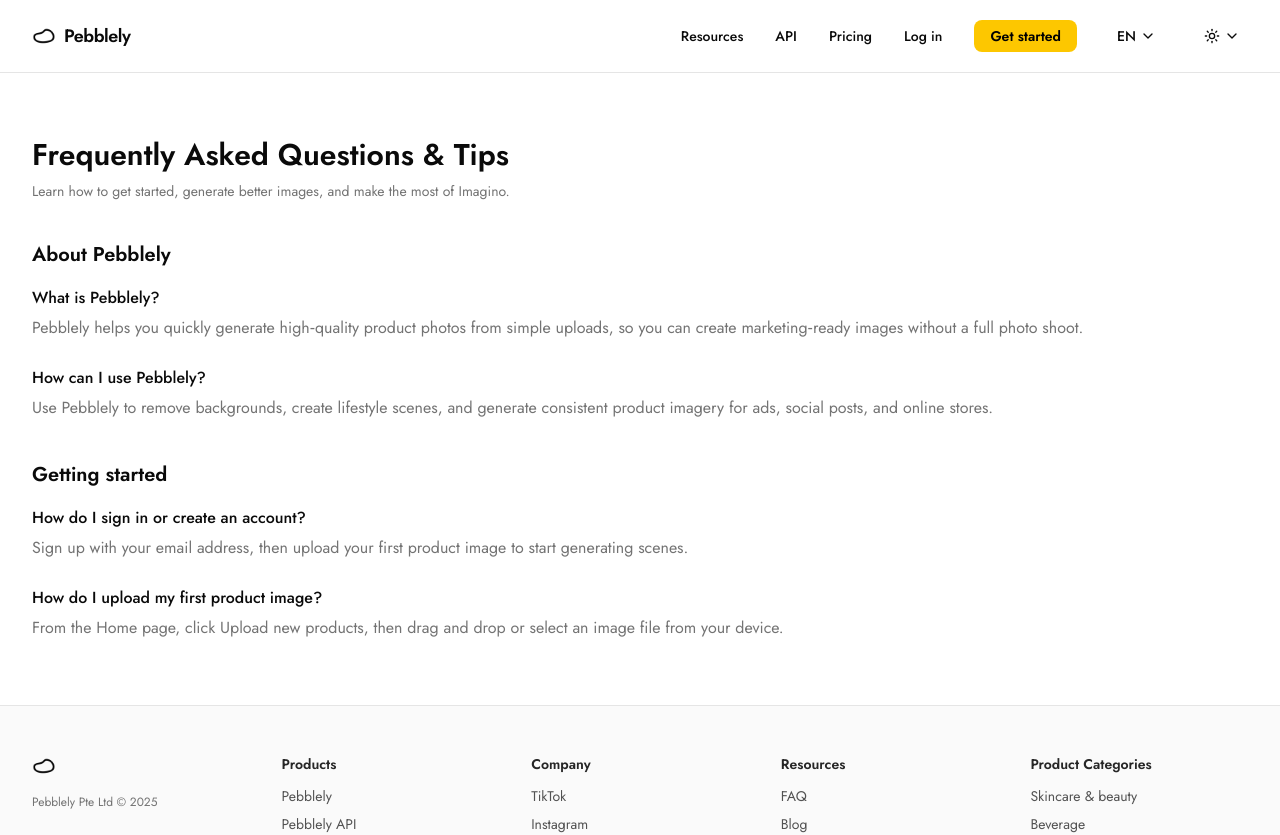
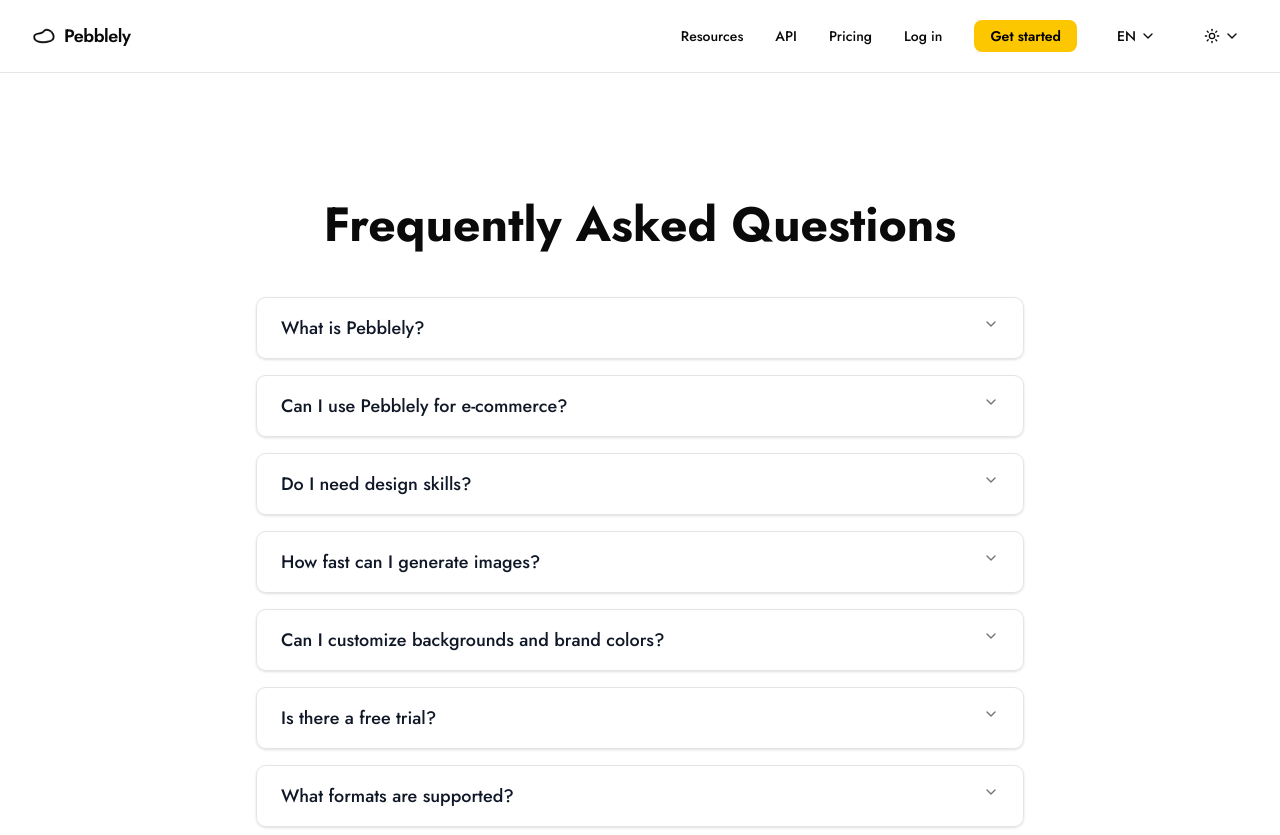
Before and after one commit to el-3agamy/imagino, a Next.js app: page /en/faq in a window 1280 px wide. Shown: the top 835 px of the page. Built offline with nearby package versions, Linux system fonts and the light colour scheme.

Commit message:
re-build + style FAQ page.

```diff
--- a/package.json
+++ b/package.json
@@ -10,6 +10,7 @@
   },
   "dependencies": {
     "@hookform/resolvers": "^5.2.2",
+    "@radix-ui/react-accordion": "^1.2.12",
     "@radix-ui/react-avatar": "^1.1.11",
     "@radix-ui/react-checkbox": "^1.3.3",
     "@radix-ui/react-dialog": "^1.1.15",
--- /dev/null
+++ b/src/app/[lang]/(website)/faq/_data/faq.ts
@@ -0,0 +1,49 @@
+interface IFAQ {
+  question: string;
+  answer: string;
+}
+
+const faqData: IFAQ[] = [
+  {
+    question: "What is Pebblely?",
+    answer: "Pebblely is an AI-powered product photography platform that helps you generate professional product images quickly and efficiently."
+  },
+  {
+    question: "Can I use Pebblely for e-commerce?",
+    answer: "Yes! You can generate product images for Shopify, WooCommerce, or any online store. It works with any product category."
+  },
+  {
+    question: "Do I need design skills?",
+    answer: "No design skills are required. The AI automatically handles all image generation based on your instructions."
+  },
+  {
+    question: "How fast can I generate images?",
+    answer: "You can generate multiple high-quality product images in a few minutes, depending on the number of products."
+  },
+  {
+    question: "Can I customize backgrounds and brand colors?",
+    answer: "Yes! You can specify background styles, brand colors, and other attributes for your images."
+  },
+  {
+    question: "Is there a free trial?",
+    answer: "Pebblely offers a free trial so you can test the platform and generate sample images before subscribing."
+  },
+  {
+    question: "What formats are supported?",
+    answer: "The platform allows you to download images in standard formats such as JPG and PNG."
+  },
+  {
+    question: "Can I use my own reference images?",
+    answer: "Yes, you can upload reference images to guide the AI in generating your desired product shots."
+  },
+  {
+    question: "Is my data secure?",
+    answer: "Pebblely follows strict security protocols to ensure your images and data are protected."
+  },
+  {
+    question: "Can I collaborate with team members?",
+    answer: "Yes, you can share projects and collaborate with team members directly within the platform."
+  },
+];
+
+export default faqData ;
--- a/src/app/[lang]/(website)/faq/page.tsx
+++ b/src/app/[lang]/(website)/faq/page.tsx
@@ -1,67 +1,34 @@
-import Section from '@/components/shared/Section/Section';
-import Container from '@/components/shared/Container/Container';
+"use client";
 
-const faqs = [
-  {
-    category: 'About Pebblely',
-    items: [
-      {
-        q: 'What is Pebblely?',
-        a: 'Pebblely helps you quickly generate high‑quality product photos from simple uploads, so you can create marketing‑ready images without a full photo shoot.',
-      },
-      {
-        q: 'How can I use Pebblely?',
-        a: 'Use Pebblely to remove backgrounds, create lifestyle scenes, and generate consistent product imagery for ads, social posts, and online stores.',
-      },
-    ],
-  },
-  {
-    category: 'Getting started',
-    items: [
-      {
-        q: 'How do I sign in or create an account?',
-        a: 'Sign up with your email address, then upload your first product image to start generating scenes.',
-      },
-      {
-        q: 'How do I upload my first product image?',
-        a: 'From the Home page, click Upload new products, then drag and drop or select an image file from your device.',
-      },
-    ],
-  },
-];
+import { Accordion, AccordionItem, AccordionTrigger, AccordionContent } from "@/components/ui/accordion";
+import Container from "@/components/shared/Container/Container";
+import Section from "@/components/shared/Section/Section";
+import faqData from "./_data/faq";
 
-export default function FaqPage() {
+
+export default function FAQPage() {
   return (
-    <main className="w-full bg-background text-foreground">
-      <Section className="py-10 sm:py-16">
-        <Container className="max-w-3xl space-y-10">
-          <header className="space-y-2">
-            <h1 className="text-2xl font-semibold sm:text-3xl">
-              Frequently Asked Questions &amp; Tips
-            </h1>
-            <p className="text-sm text-muted-foreground">
-              Learn how to get started, generate better images, and make the most of Imagino.
-            </p>
-          </header>
+    <Container>
+      <Section className="py-16">
+        <h1 className="text-4xl sm:text-5xl font-bold text-center mb-12">
+          Frequently Asked Questions
+        </h1>
 
-          <div className="space-y-10 text-sm leading-relaxed sm:text-base">
-            {faqs.map((section) => (
-              <section key={section.category} className="space-y-4">
-                <h2 className="text-lg font-semibold sm:text-xl">{section.category}</h2>
-
-                <div className="space-y-6">
-                  {section.items.map((item) => (
-                    <div key={item.q} className="space-y-1">
-                      <h3 className="font-medium">{item.q}</h3>
-                      <p className="text-muted-foreground">{item.a}</p>
-                    </div>
-                  ))}
-                </div>
-              </section>
+        <div className="max-w-3xl mx-auto">
+          <Accordion type="single" collapsible className="space-y-4">
+            {faqData?.map((item, index) => (
+              <AccordionItem value={`item-${index}`} key={index} className="border rounded-lg shadow-sm hover:shadow-md transition">
+                <AccordionTrigger className="px-6 py-4 text-lg font-medium text-gray-900">
+                  {item.question}
+                </AccordionTrigger>
+                <AccordionContent className="px-6 pb-4 text-gray-700">
+                  {item.answer}
+                </AccordionContent>
+              </AccordionItem>
             ))}
-          </div>
-        </Container>
+          </Accordion>
+        </div>
       </Section>
-    </main>
+    </Container>
   );
 }
--- /dev/null
+++ b/src/components/ui/accordion.tsx
@@ -0,0 +1,66 @@
+"use client"
+
+import * as React from "react"
+import * as AccordionPrimitive from "@radix-ui/react-accordion"
+import { ChevronDownIcon } from "lucide-react"
+
+import { cn } from "@/lib/utils"
+
+function Accordion({
+  ...props
+}: React.ComponentProps<typeof AccordionPrimitive.Root>) {
+  return <AccordionPrimitive.Root data-slot="accordion" {...props} />
+}
+
+function AccordionItem({
+  className,
+  ...props
+}: React.ComponentProps<typeof AccordionPrimitive.Item>) {
+  return (
+    <AccordionPrimitive.Item
+      data-slot="accordion-item"
+      className={cn("border-b last:border-b-0", className)}
+      {...props}
+    />
+  )
+}
+
+function AccordionTrigger({
+  className,
+  children,
+  ...props
+}: React.ComponentProps<typeof AccordionPrimitive.Trigger>) {
+  return (
+    <AccordionPrimitive.Header className="flex">
+      <AccordionPrimitive.Trigger
+        data-slot="accordion-trigger"
+        className={cn(
+          "focus-visible:border-neutral-950 focus-visible:ring-neutral-950/50 flex flex-1 items-start justify-between gap-4 rounded-md py-4 text-left text-sm font-medium transition-all outline-none hover:underline focus-visible:ring-[3px] disabled:pointer-events-none disabled:opacity-50 [&[data-state=open]>svg]:rotate-180 dark:focus-visible:border-neutral-300 dark:focus-visible:ring-neutral-300/50",
+          className
+        )}
+        {...props}
+      >
+        {children}
+        <ChevronDownIcon className="text-neutral-500 pointer-events-none size-4 shrink-0 translate-y-0.5 transition-transform duration-200 dark:text-neutral-400" />
+      </AccordionPrimitive.Trigger>
+    </AccordionPrimitive.Header>
+  )
+}
+
+function AccordionContent({
+  className,
+  children,
+  ...props
+}: React.ComponentProps<typeof AccordionPrimitive.Content>) {
+  return (
+    <AccordionPrimitive.Content
+      data-slot="accordion-content"
+      className="data-[state=closed]:animate-accordion-up data-[state=open]:animate-accordion-down overflow-hidden text-sm"
+      {...props}
+    >
+      <div className={cn("pt-0 pb-4", className)}>{children}</div>
+    </AccordionPrimitive.Content>
+  )
+}
+
+export { Accordion, AccordionItem, AccordionTrigger, AccordionContent }
```
Also changed, not shown: 1 other file (tests, documents, lock files or other folders).
